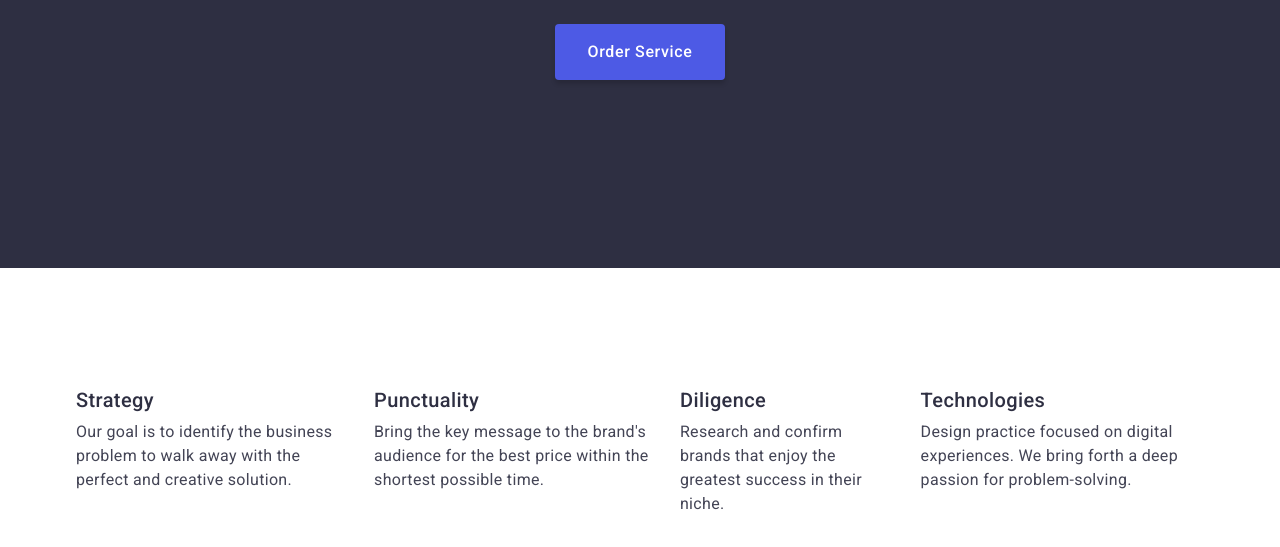
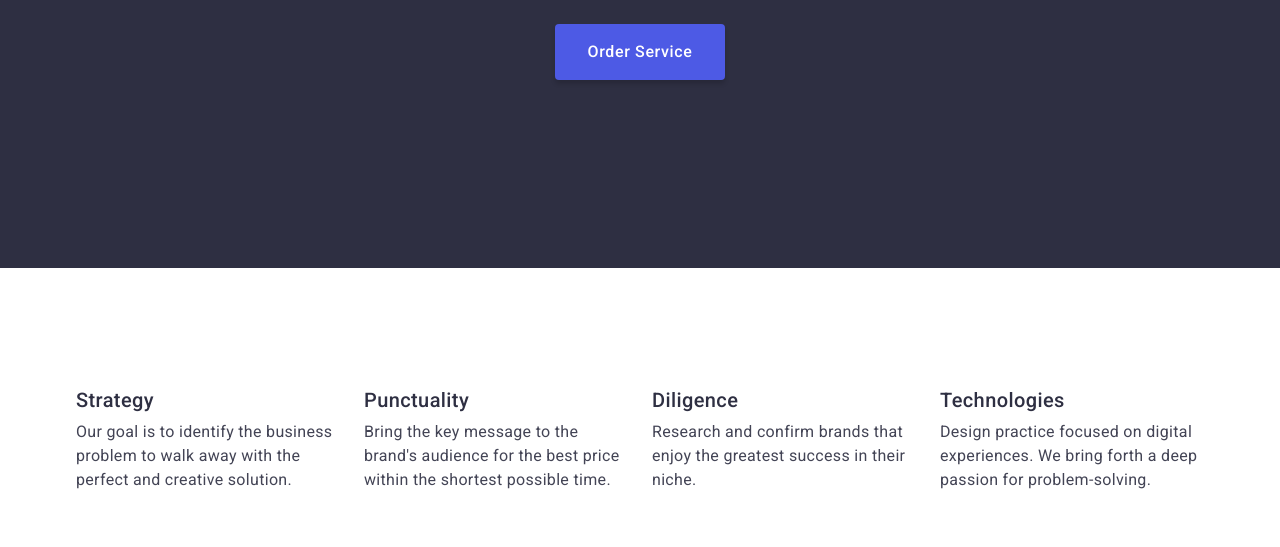
Before and after one commit to l1pos/goit-markup-hw-03, a plain HTML site: page index.html in a window 1280 px wide. Shown: the part 405-952 px from the top of the page. Drawn offline with nearby package versions, Linux system fonts and the light colour scheme.

Commit message:
fix second  section

```diff
--- a/css/styles.css
+++ b/css/styles.css
@@ -207,9 +207,13 @@ section h2 {
     margin: 0;
 }
 
-.values-section .container ul {
+.values-section .values-list {
     display: flex;
     gap: 24px;
+}
+
+.values-item {
+    width: calc((100% - 3 * 24px) / 4);
 }
 
 .team-section {
--- a/index.html
+++ b/index.html
@@ -58,20 +58,20 @@
         <section class="section values-section">
             <div class="container">
                 <h2 class="visually-hidden">Our Values</h2>
-                <ul>
-                    <li>
+                <ul class="values-list">
+                    <li class="values-item">
                         <h3 class="values-title">Strategy</h3>
                         <p class="values-text">Our goal is to identify the business problem to walk away with the perfect and creative solution.</p>
                     </li>
-                    <li>
+                    <li class="values-item">
                         <h3 class="values-title">Punctuality</h3>
                         <p class="values-text">Bring the key message to the brand's audience for the best price within the shortest possible time.</p>
                     </li>
-                    <li>
+                    <li class="values-item">
                         <h3 class="values-title">Diligence</h3>
                         <p class="values-text">Research and confirm brands that enjoy the greatest success in their niche.</p>
                     </li>
-                    <li>
+                    <li class="values-item">
                         <h3 class="values-title">Technologies</h3>
                         <p class="values-text">Design practice focused on digital experiences. We bring forth a deep passion for problem-solving.</p>
                     </li>
```
